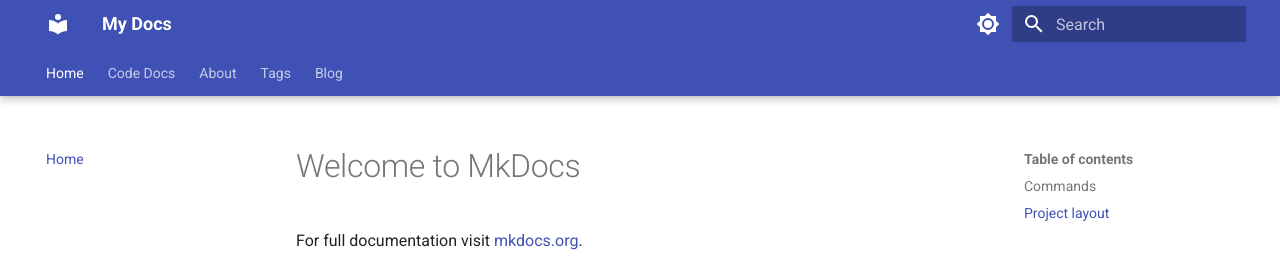
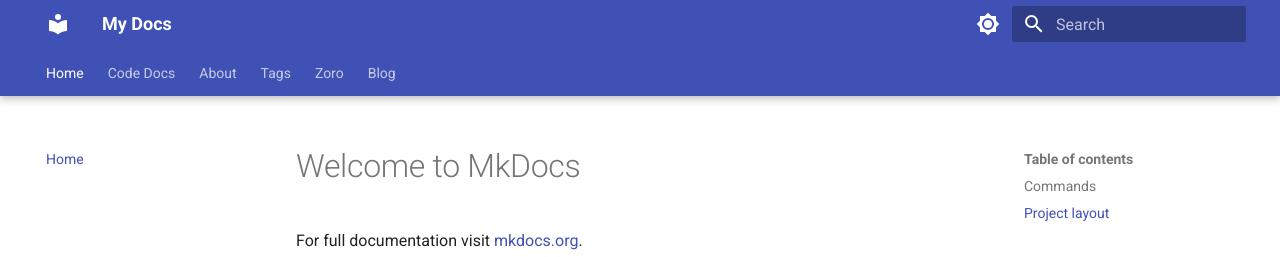
Before and after one commit to SamFollSF/GALAXY, an MkDocs documentation site: the page built from docs/index.md, in a window 1280 px wide. Shown: the top 257 px of the page. Built offline with MkDocs 1.6.1 and Material for MkDocs 9.7.7, drawn with Linux system fonts in a browser that asks for light colours.

Commit message:
speriamo02

```diff
--- a/mkdocs.yml
+++ b/mkdocs.yml
@@ -54,5 +54,6 @@ nav:
     - Java: coding/my-first-java-file.md
  - About: about.md
  - Tags: tags.md
+ - Zoro: Zoro.md
  - Blog:
     - blog/index.md
```
